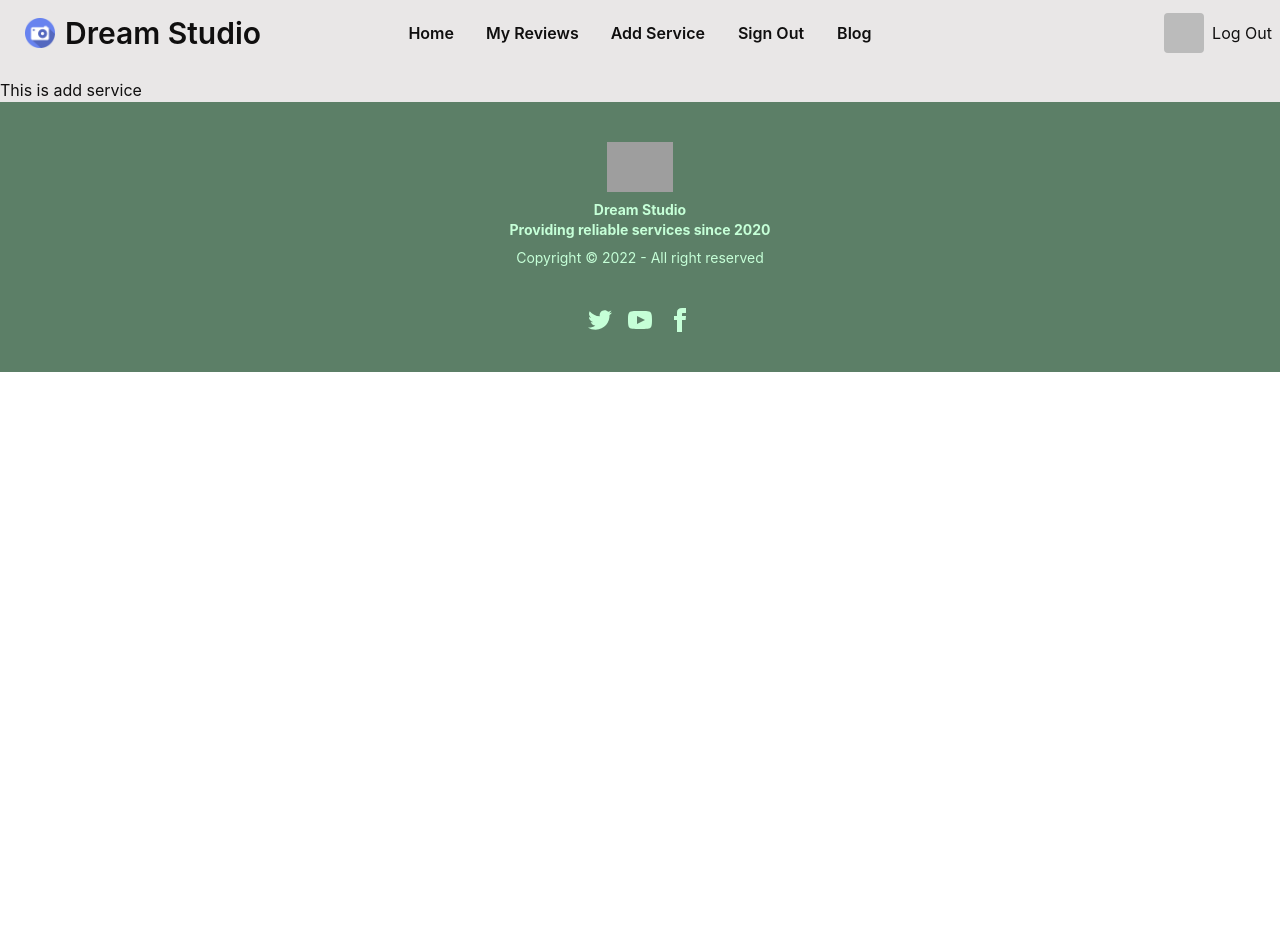
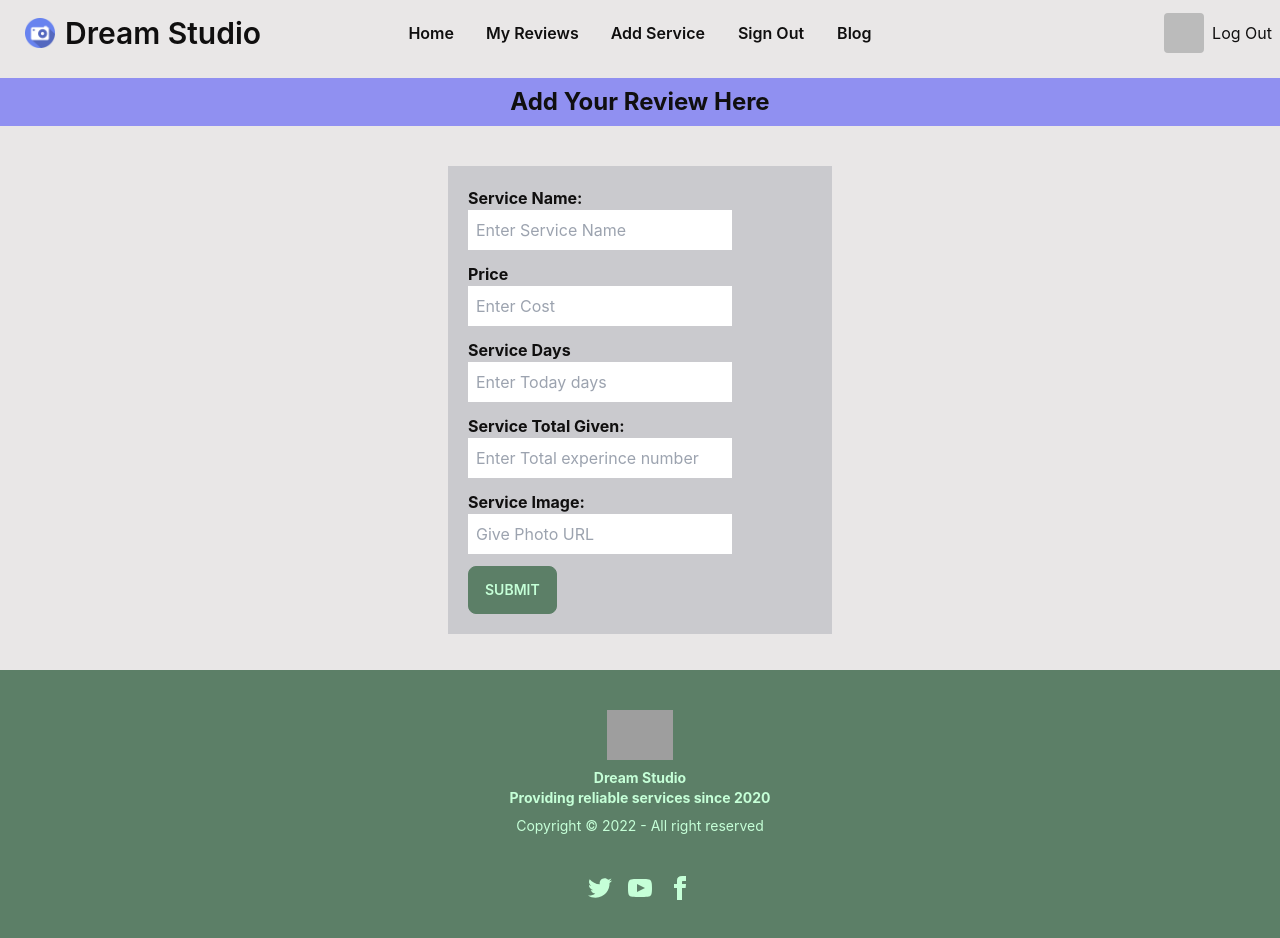
Before and after one commit to tonny009/dream-studio-client, a React (Create React App) app: page /addService in a window 1280 px wide. Before the commit the page ends 800 px from the top, so only its background shows below. Built offline with nearby package versions, Linux system fonts and the light colour scheme; no server answers; sample sign-in values are in the browser's storage; grey boxes are pictures that could not be loaded.

Commit message:
review form and add service form created

```diff
--- a/src/Pages/AddService/AddService.js
+++ b/src/Pages/AddService/AddService.js
@@ -1,10 +1,86 @@
-import React from 'react';
+import React, { useContext } from 'react';
+import { Button, Form } from 'react-bootstrap';
+
+import { AuthContext } from '../../Context/AuthProvider';
+import useTitle from '../../hooks/useTitle';
 
 const AddService = () => {
+
+    const { user } = useContext(AuthContext);
+    useTitle('Add Service')
+
+    const handleSubmit = event => {
+        event.preventDefault();
+        const form = event.target;
+        const price = form.price.value;
+        const serviceDays = form.days.value;
+        const serviceGiven = form.totaldone.value;
+        const serviceName = form.srvcName.value;
+        const img = form.image.value;
+
+        const fullService = {
+            serviceName,
+            price,
+            serviceDays,
+            serviceGiven,
+            img
+        }
+
+        fetch('http://localhost:5000/services', {
+            method: 'POST',
+            headers: {
+                'content-type': 'application/json'
+            },
+            body: JSON.stringify(fullService)
+        })
+            .then(res => res.json())
+            .then(data => {
+                console.log(data)
+                if (data.acknowledged) {
+                    alert('Your Service added successfully! ')
+                    form.reset();
+                }
+            })
+            .catch(er => console.error(er));
+
+
+    }
+
     return (
-        <div>
-            <h2>This is add service</h2>
+        <div className='mb-9'>
+            <h2 className='text-2xl font-bold text-center w-auto rvw-title p-2 mb-10'>Add Your Review Here</h2>
+            <Form onSubmit={handleSubmit} className='rvw-form w-96 mx-auto p-5'>
+
+                <Form.Group className="mb-3 " controlId="formBasicEmail">
+                    <Form.Label ><strong>Service Name:</strong></Form.Label>
+                    <Form.Control className='p-2' required name="srvcName" type="text" placeholder="Enter Service Name" />
+                </Form.Group>
+                <Form.Group className="mb-3 " controlId="formBasicEmail">
+                    <Form.Label ><strong>Price</strong></Form.Label>
+                    <Form.Control className='p-2' required name="price" type="text" placeholder="Enter Cost" />
+                </Form.Group>
+                <Form.Group className="mb-3 " controlId="formBasicEmail">
+                    <Form.Label ><strong>Service Days</strong></Form.Label>
+                    <Form.Control className='p-2' required name="days" type="text" placeholder="Enter Today days" />
+                </Form.Group>
+                <Form.Group className="mb-3 " controlId="formBasicEmail">
+                    <Form.Label ><strong>Service Total Given: </strong></Form.Label>
+                    <Form.Control className='p-2' required name="totaldone" type="text" placeholder="Enter Total experince number" />
+                </Form.Group>
+                <Form.Group className="mb-3 " controlId="formBasicEmail">
+                    <Form.Label ><strong>Service Image: </strong></Form.Label>
+                    <Form.Control className='p-2' required name="image" type="text" placeholder="Give Photo URL" />
+                </Form.Group>
+
+
+
+
+                <Button variant="primary" type="Add">
+                    Submit
+                </Button>
+            </Form>
         </div>
+
     );
 };
 
--- a/src/Pages/CommentForm/CommentForm.css
+++ b/src/Pages/CommentForm/CommentForm.css
@@ -0,0 +1,7 @@
+.rvw-title {
+    background-color: rgb(144, 144, 241);
+}
+
+.rvw-form {
+    background-color: rgb(202, 202, 206);
+}
--- a/src/Pages/CommentForm/CommentForm.js
+++ b/src/Pages/CommentForm/CommentForm.js
@@ -1,17 +1,92 @@
-import React from 'react';
+import React, { useContext } from 'react';
+import { Button, Form } from 'react-bootstrap';
 import { useLoaderData } from 'react-router-dom';
+import { AuthContext } from '../../Context/AuthProvider';
 import useTitle from '../../hooks/useTitle';
+import './CommentForm.css'
 
 const CommentForm = (props) => {
 
-    useTitle('DS/Review')
+    useTitle('Review')
     const serviceDetails = useLoaderData();
-    const { serviceName, _id } = serviceDetails
+    const { user } = useContext(AuthContext);
+    const { serviceName, _id } = serviceDetails;
+
+    const handleReview = event => {
+        event.preventDefault();
+        const form = event.target;
+
+        const reviewerName = user.displayName;
+        const email = user.email;
+        const review = form.rvwText.value;
+        const reviewerImg = user.photoURL;
+        const serviceName = form.srvcName.value;
+        const serviceId = _id;
+
+        const fullReview = {
+            serviceName,
+            review,
+            serviceId,
+            reviewerName,
+            reviewerImg,
+            email
+        }
+
+        fetch('http://localhost:5000/reviews', {
+            method: 'POST',
+            headers: {
+                'content-type': 'application/json'
+            },
+            body: JSON.stringify(fullReview)
+        })
+            .then(res => res.json())
+            .then(data => {
+                console.log(data)
+                if (data.acknowledged) {
+                    alert('Your Review Accepted.. Thank you!')
+                    form.reset();
+
+                }
+            })
+            .catch(er => console.error(er));
+
+
+    }
 
     return (
-        <div>
-            <h2>Here will be comment form id is : {_id}</h2>
+        <div className='mb-9'>
+            <h2 className='text-2xl font-bold text-center w-auto rvw-title p-2 mb-10'>Add Your Review Here</h2>
+            <Form onSubmit={handleReview} className='rvw-form w-96 mx-auto p-5'>
+
+                <Form.Group className="mb-3 " controlId="formBasicEmail">
+                    <Form.Label ><strong>Service Name:</strong></Form.Label>
+                    <Form.Control className='p-2' disabled defaultValue={serviceName} name="srvcName" type="email" placeholder="Enter email" />
+                </Form.Group>
+                <Form.Group className="mb-3 " controlId="formBasicEmail">
+                    <Form.Label ><strong>Name</strong></Form.Label>
+                    <Form.Control className='p-2' disabled defaultValue={user.displayName} name="name" type="email" placeholder="Enter email" />
+                </Form.Group>
+                <Form.Group className="mb-3 " controlId="formBasicEmail">
+                    <Form.Label ><strong>Email</strong></Form.Label>
+                    <Form.Control className='p-2' disabled defaultValue={user.email} name="email" type="email" placeholder="Enter email" />
+                    <Form.Text className="text-muted">
+                        (We'll never share your email with anyone else.)
+                    </Form.Text>
+                </Form.Group>
+
+                <Form.Group className="mb-3 " controlId="exampleForm.ControlTextarea1">
+                    <Form.Label><strong>Your Review:</strong></Form.Label>
+                    <Form.Control required name="rvwText" as="textarea" className='textarea textarea-info w-80' rows={3} />
+                </Form.Group>
+
+
+                <Button variant="primary" type="Add">
+                    Submit
+                </Button>
+            </Form>
         </div>
+
+
     );
 };
 
--- a/src/Pages/Home/Home.js
+++ b/src/Pages/Home/Home.js
@@ -8,11 +8,11 @@ import MsgSend from './MsgSend';
 
 const Home = () => {
 
-    useTitle('DS/Home')
+    useTitle('Home')
 
     const [services, setServices] = useState([])
     useEffect(() => {
-        fetch('http://localhost:5000/services')
+        fetch('http://localhost:5000/serviceshome')
             .then(res => res.json())
             .then(data => setServices(data))
     }, [])
@@ -23,14 +23,14 @@ const Home = () => {
             <br></br>
 
             {/* Services sector---------- */}
-            <div className='w-full bg-base-200'>
+            <div className='w-full bg-base-200 mb-8 pb-5'>
                 <h2 className='text-center font-extrabold text-3xl'>Our Services</h2>
                 <div className='grid gap-6 grid-cols-1 md:grid-cols-2 lg:grid-cols-2'>
                     {
                         services.map(service => <ServiceCard key={service._id} service={service}></ServiceCard>)
                     }
                 </div>
-                <div>
+                <div className='text-center mt-8'>
                     <button className="btn btn-primary"><Link to={`/services`}>View All Services</Link></button>
                 </div>
             </div>
--- /dev/null
+++ b/src/Pages/ServiceDetails/ReviewRow.js
@@ -0,0 +1,29 @@
+import React from 'react';
+
+const ReviewRow = ({ eachReview }) => {
+    const { _id, serviceName, review, serviceId, reviewerName, reviewerImg } = eachReview;
+    return (
+        <tr>
+            <td>
+                <div className="flex items-center space-x-3">
+                    <div className="avatar">
+                        <div className="mask mask-squircle w-12 h-12">
+                            <img src={reviewerImg} alt="Avatar Tailwind CSS Component" />
+                        </div>
+                    </div>
+                    <div>
+                        <div className="font-bold">{reviewerName}</div>
+                        <div className="text-sm opacity-50">Took Service: ({serviceName})</div>
+                    </div>
+                </div>
+            </td>
+            <td>
+                {review}
+                <br />
+            </td>
+
+        </tr>
+    );
+};
+
+export default ReviewRow;
--- a/src/Pages/ServiceDetails/ServiceDetails.js
+++ b/src/Pages/ServiceDetails/ServiceDetails.js
@@ -1,12 +1,26 @@
-import React from 'react';
+import React, { useContext, useEffect, useState } from 'react';
 import { Link, useLoaderData } from 'react-router-dom';
 import useTitle from '../../hooks/useTitle';
 import './ServiceDetails.css'
+import { AuthContext } from '../../Context/AuthProvider';
+import ReviewRow from './ReviewRow';
 
 const ServiceDetails = () => {
-    useTitle('DS/ServiceDetails')
+    useTitle('ServiceDetails')
+
+    const { user, logOut } = useContext(AuthContext);
+    const [reviews, setReviews] = useState([])
+
     const serviceDetails = useLoaderData();
     const { serviceName, price, serviceDays, ratings, _id, serviceGiven, description, img } = serviceDetails
+
+    // we are sending serviceid as query value to fetch data of that service id---
+    useEffect(() => {
+        //here I did mistake that in url instead of Email I write email , as in collection the property is named Email
+        fetch(`http://localhost:5000/reviews?serviceId=${_id}`)
+            .then(res => res.json())
+            .then(data => setReviews(data))
+    }, [])
 
     return (
         <div className="grid gap-6 grid-cols-1 md:grid-cols-1 lg:grid-cols-2 mt-8">
@@ -28,7 +42,23 @@ const ServiceDetails = () => {
 
 
             <div>
-                <h2>Review section</h2>
+                <div className="overflow-x-auto w-full">
+                    <table className="table w-full">
+                        {/* <!-- head --> */}
+                        <thead>
+                            <tr>
+                                <th>Name</th>
+                                <th>Review</th>
+                            </tr>
+                        </thead>
+                        <tbody>
+                            {
+                                reviews.map(eachReview => <ReviewRow key={eachReview._id} eachReview={eachReview}></ReviewRow>)
+                            }
+                        </tbody>
+
+                    </table>
+                </div>
                 <button className="btn btn-primary"><Link to={`/commentform/${_id}`}>Add Comment</Link></button>
             </div>
 
--- a/src/Routes/Route.js
+++ b/src/Routes/Route.js
@@ -58,7 +58,7 @@ export const routes = createBrowserRouter([
             },
             {
                 path: 'commentform/:id',
-                element: <CommentForm></CommentForm>,
+                element: <PrivateRoute><CommentForm></CommentForm></PrivateRoute>,
                 loader: ({ params }) => fetch(`http://localhost:5000/service-details/${params.id}`)
 
 
```
Also changed, not shown: public/reviews.json (added, +34 -0 lines).
